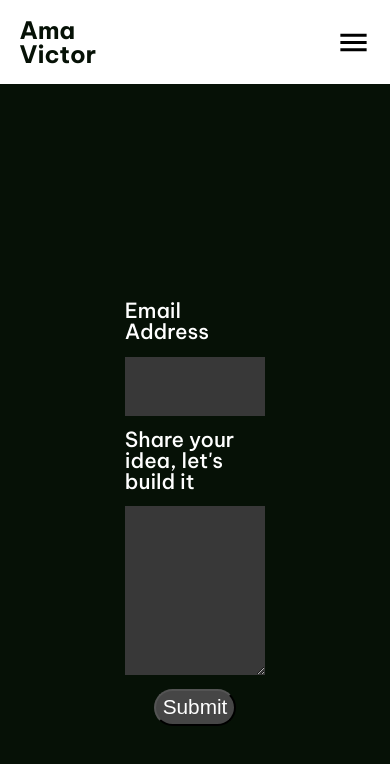
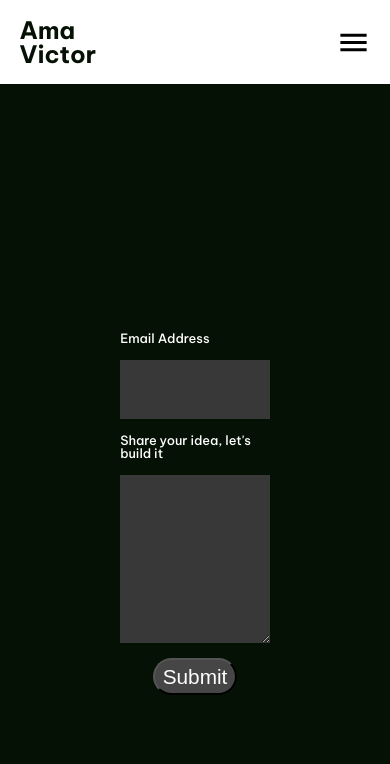
Before and after one commit to amavictor/portfolio, a React (Create React App) app: page /contact in a window 390 px wide. Shown: the top 764 px of the page. Built offline with nearby package versions, Linux system fonts and the light colour scheme.

Commit message:
mobile design

```diff
--- a/src/components/Form/form.js
+++ b/src/components/Form/form.js
@@ -11,7 +11,7 @@ export const Form =()=>{
     return(
         <FormBody>
             <form onSubmit={handleSubmit}>
-                <label htmlFor="email">
+                <label aria-label={"email"} htmlFor="email">
                     Email Address
                 </label>
                 <input
--- a/src/components/Form/form.styles.js
+++ b/src/components/Form/form.styles.js
@@ -9,6 +9,9 @@ export const FormBody = styled.main`
   background-color: #061106;
   color: white;
   padding: 10% 5%;
+  @media only screen and (max-width: 800px) {
+    padding: 5% 2%;
+  }
 
   form {
     display: flex;
@@ -19,6 +22,9 @@ export const FormBody = styled.main`
       font-size: 1.3rem;
       font-weight: 500;
       margin: 10% 0;
+      @media only screen and (max-width: 800px) {
+        font-size: 0.8rem;
+      }
     }
 
     input {
@@ -31,7 +37,6 @@ export const FormBody = styled.main`
       color: white;
       font-size: 1.2rem;
       transition: all 0.3s ease-out;
-
       &:focus{
         border: 2px solid var(--green) ;
       }
```
